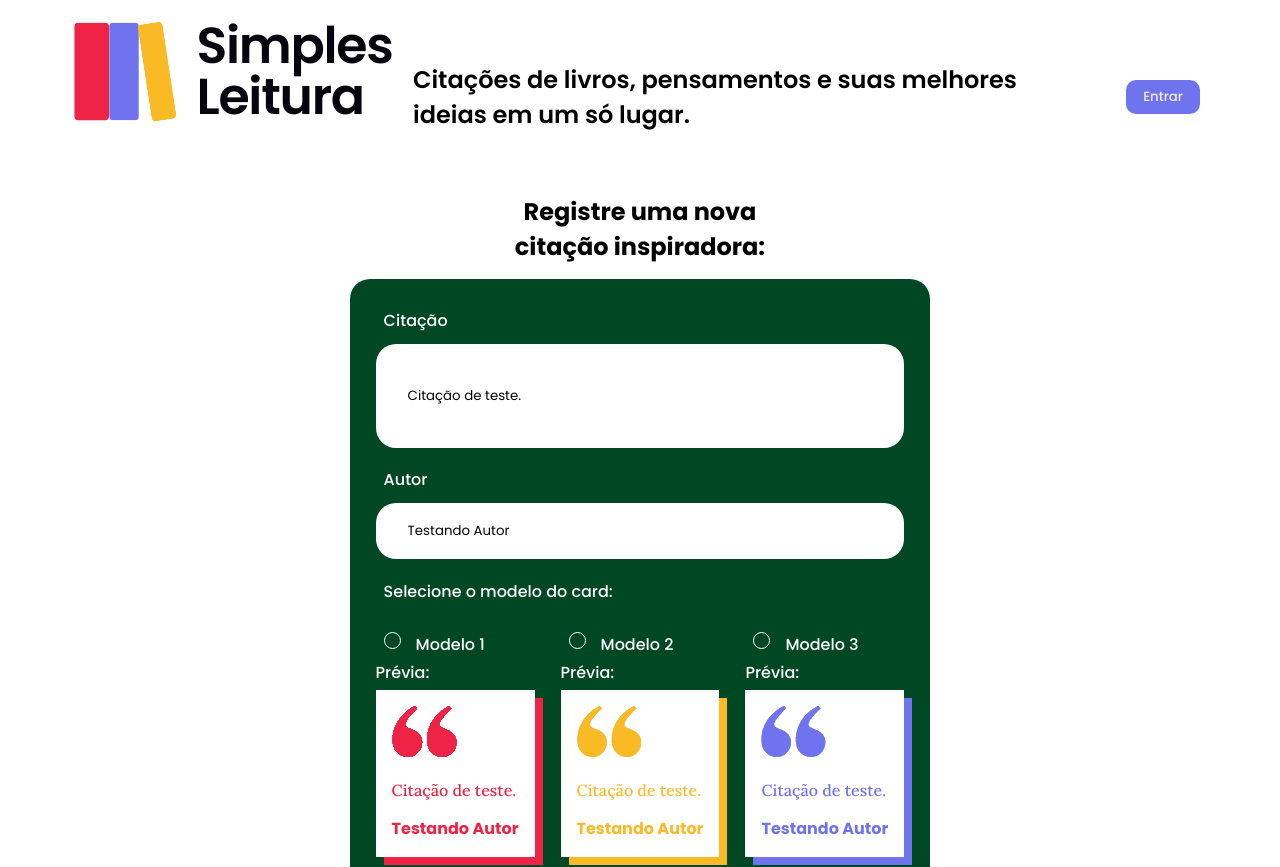
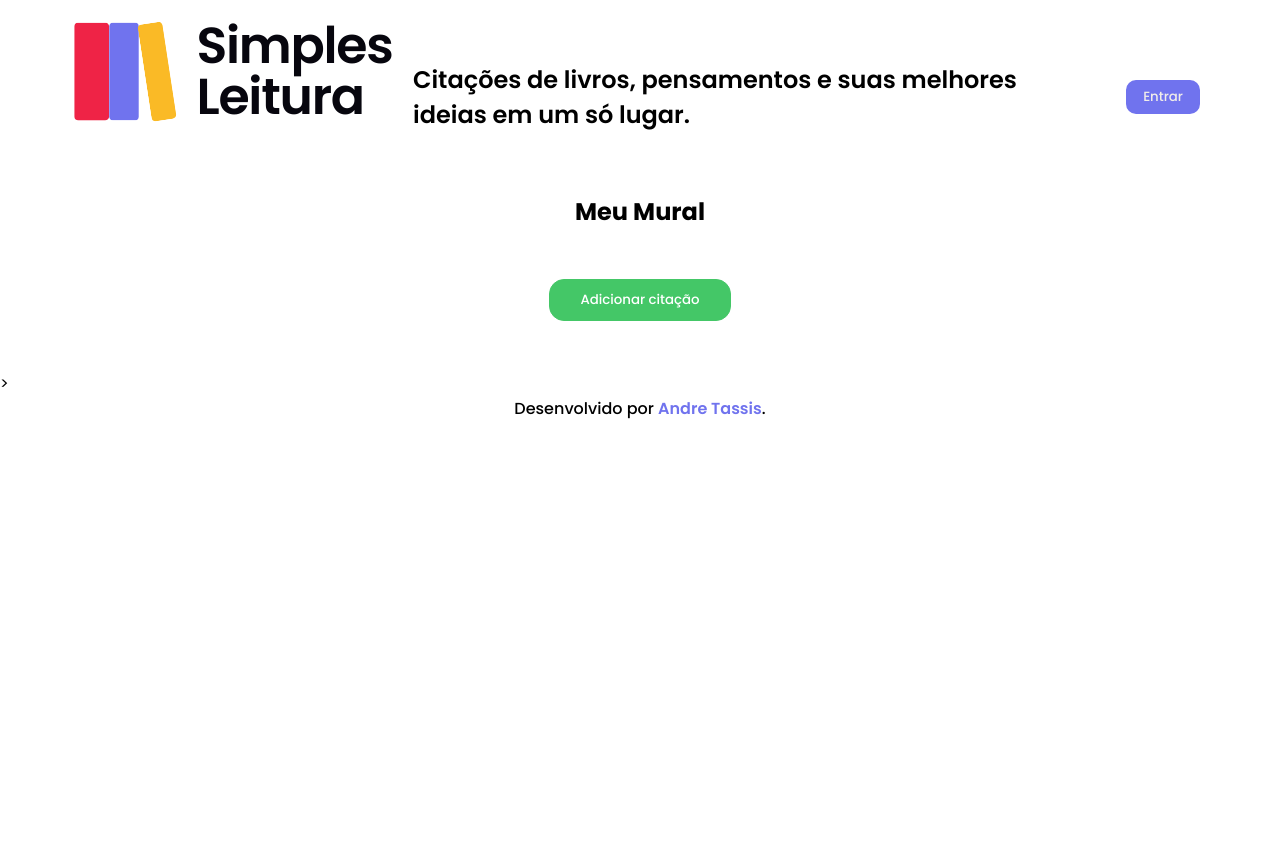
Before and after one commit to andretassis/simples-leitura, an Angular app: page /meu-mural in a window 1280 px wide. Before the commit this address led to /. Shown: the top 867 px of the page. After the commit the page ends 800 px from the top, so only its background shows below. Built offline with nearby package versions, Linux system fonts and the light colour scheme.

Commit message:
criadas as rotas e tela de mural

```diff
--- a/src/app/app-routing.module.ts
+++ b/src/app/app-routing.module.ts
@@ -1,7 +1,23 @@
 import { NgModule } from '@angular/core';
 import { RouterModule, Routes } from '@angular/router';
+import { MuralCitacaoComponent } from './componentes/citacoes/mural-citacao/mural-citacao.component';
+import { CriarCitacaoComponent } from './componentes/citacoes/criar-citacao/criar-citacao.component';
 
-const routes: Routes = [];
+const routes: Routes = [
+  {
+    path: '',
+    redirectTo: 'meu-mural',
+    pathMatch: 'full'
+  },
+  {
+    path: 'meu-mural',
+    component: MuralCitacaoComponent
+  },
+  {
+    path: 'criar-citacao',
+    component: CriarCitacaoComponent
+  }
+];
 
 @NgModule({
   imports: [RouterModule.forRoot(routes)],
--- a/src/app/app.component.html
+++ b/src/app/app.component.html
@@ -1,5 +1,5 @@
 <app-cabecalho></app-cabecalho>
 <main>
-  <app-criar-citacao></app-criar-citacao>
+  <router-outlet></router-outlet>
 </main>
 <app-rodape></app-rodape>
--- a/src/app/app.module.ts
+++ b/src/app/app.module.ts
@@ -7,13 +7,15 @@ import { CabecalhoComponent } from './componentes/cabecalho/cabecalho.component'
 import { RodapeComponent } from './componentes/rodape/rodape.component';
 import { CriarCitacaoComponent } from './componentes/citacoes/criar-citacao/criar-citacao.component';
 import { FormsModule } from '@angular/forms';
+import { MuralCitacaoComponent } from './componentes/citacoes/mural-citacao/mural-citacao.component';
 
 @NgModule({
   declarations: [
     AppComponent,
     CabecalhoComponent,
     RodapeComponent,
-    CriarCitacaoComponent
+    CriarCitacaoComponent,
+    MuralCitacaoComponent
   ],
   imports: [
     BrowserModule,
--- /dev/null
+++ b/src/app/componentes/citacoes/mural-citacao/mural-citacao.component.css
@@ -0,0 +1,29 @@
+section {
+  display: flex;
+  align-items: center;
+  justify-content: center;
+  flex-direction: column;
+}
+
+button {
+  margin: 50px 0 ;
+  background-color: #44c767;
+	border-radius: 15px;
+  border: 1px solid #44c767;
+	display: inline-block;
+	cursor: pointer;
+	color:#ffffff;
+	padding: 10px 30px;
+	text-decoration:none;
+  font-weight: 500;
+}
+
+button:hover {
+  background-color: #2abd85;
+  border: 1px solid #2abd85;
+}
+
+button:active {
+  position: relative;
+	top: 1px;
+}
--- /dev/null
+++ b/src/app/componentes/citacoes/mural-citacao/mural-citacao.component.html
@@ -0,0 +1,6 @@
+<section>
+  <header>
+    <h2>Meu Mural</h2>
+  </header>
+  <button>Adicionar citação</button>
+</section>>
--- /dev/null
+++ b/src/app/componentes/citacoes/mural-citacao/mural-citacao.component.ts
@@ -0,0 +1,15 @@
+import { Component, OnInit } from '@angular/core';
+
+@Component({
+  selector: 'app-mural-citacao',
+  templateUrl: './mural-citacao.component.html',
+  styleUrls: ['./mural-citacao.component.css']
+})
+export class MuralCitacaoComponent implements OnInit {
+
+  constructor() { }
+
+  ngOnInit(): void {
+  }
+
+}
```
Also changed, not shown: 1 other file (tests, documents, lock files or other folders).
